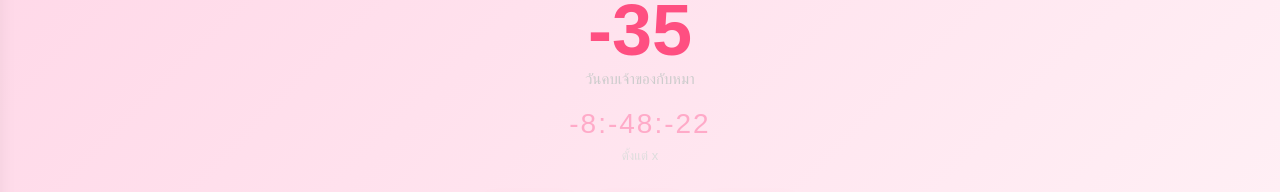
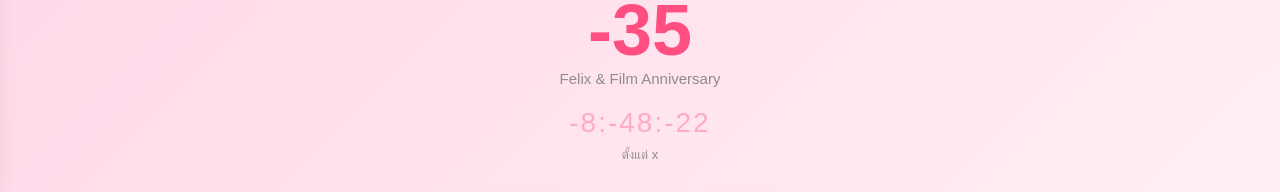
Before and after one commit to felixguard01/my-girl, a plain HTML site: page wish.html in a window 1280 px wide. Shown: the part 208-400 px from the top of the page. Drawn offline with Linux system fonts and the light colour scheme.

Commit message:
Add files via upload

```diff
--- a/wish.html
+++ b/wish.html
@@ -3,7 +3,7 @@
 <head>
 <meta charset="UTF-8">
 <meta name="viewport" content="width=device-width, initial-scale=1.0">
-<title>วันที่เจ้าของคบกับหมา</title>
+<title>Felix & Film Anniversary</title>
 
 <style>
 *{ margin:0; padding:0; box-sizing:border-box; }
@@ -76,7 +76,7 @@ body{
 
 .days-label{
     font-size:15px;
-    color:#ccc;
+    color:#8d8d8d;
     margin-top:4px;
     margin-bottom:20px;
 }
@@ -89,7 +89,7 @@ body{
 
 .since{
     font-size:13px;
-    color:#ddd;
+    color:#8d8d8d;
     margin-top:8px;
 }
 
@@ -196,15 +196,15 @@ body{
 <button class="menu-btn" onclick="toggleMenu()">☰</button>
 
 <div class="sidebar" id="sidebar">
-       <a href="index.html">ปุ่มคิดถึงหมา</a>
+    <a href="index.html">ปุ่มคิดถึงหมา</a>
     <a href="love.html">รางวัลเจ้าของ</a>
-    <a href="wish.html">วันคบเจ้าของกับหมา</a>
+    <a href="wish.html">Felix & Film Anniversary</a>
 </div>
 
 <!-- Timer -->
 <div class="top">
     <div class="days-num" id="days">0</div>
-    <div class="days-label">วันคบเจ้าของกับหมา</div>
+    <div class="days-label">Felix & Film Anniversary</div>
     <div class="hms" id="hms">00:00:00</div>
     <div class="since">ตั้งแต่ x</div>
 </div>
```
Also changed, not shown: index.html (+1 -1 lines), love.html (+1 -1 lines).
